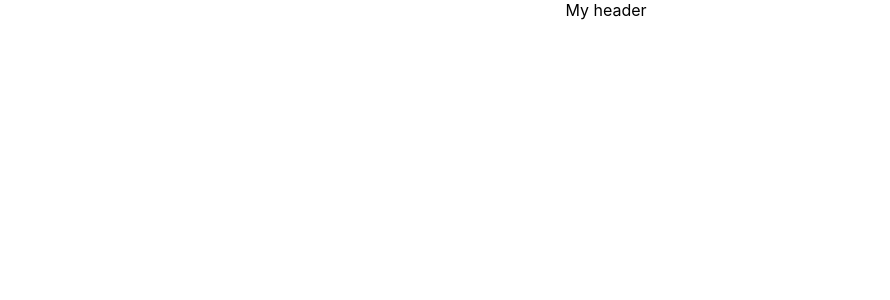
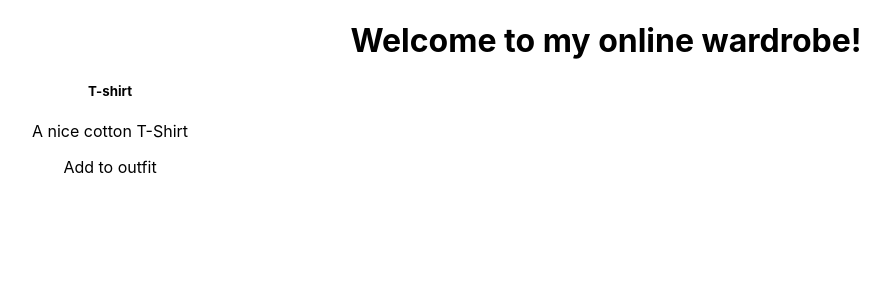
Before and after one commit to adelyanasretdinova/aws_deployment_demo, a React (Create React App) app in the folder my-wardrobe/: page / in a window 1280 px wide. Shown: the top 300 px of the page, without its empty margins (34-924 px from the left). Built offline with nearby package versions, Linux system fonts and the light colour scheme.

Commit message:
add header and first card

```diff
--- a/my-wardrobe/src/App.js
+++ b/my-wardrobe/src/App.js
@@ -1,12 +1,14 @@
 import './App.css';
+import Header from './components/Header';
+import Card from './components/Card';
 
-function App() {
+const App = () => {
   return (
     <div className="App">
-      <header className="App-header">
-       My header
-      </header>
-    </div>
+      {/* Use the component */}
+      <Header />
+      <Card />
+      </div>
   );
 }
 
--- /dev/null
+++ b/my-wardrobe/src/components/Card.js
@@ -0,0 +1,14 @@
+const Card = () => {
+  return (
+    <div className="card" style={{ width: "18rem" }}>
+
+            <div className="card-body">
+              <h5 className="card-title">T-shirt</h5>
+              <p className="card-text">  A nice cotton T-Shirt  </p>
+              <span className="btn btn-primary" id='T-shirt'  >Add to outfit</span>
+            </div>
+          </div>
+  )
+}
+
+export default Card
--- /dev/null
+++ b/my-wardrobe/src/components/Header.js
@@ -0,0 +1,10 @@
+// Create what we should see: html and js
+const Header = () => {
+  return (
+    <header>
+      <h1> Welcome to my online wardrobe!</h1>
+    </header>
+  )
+}
+
+export default Header
```
